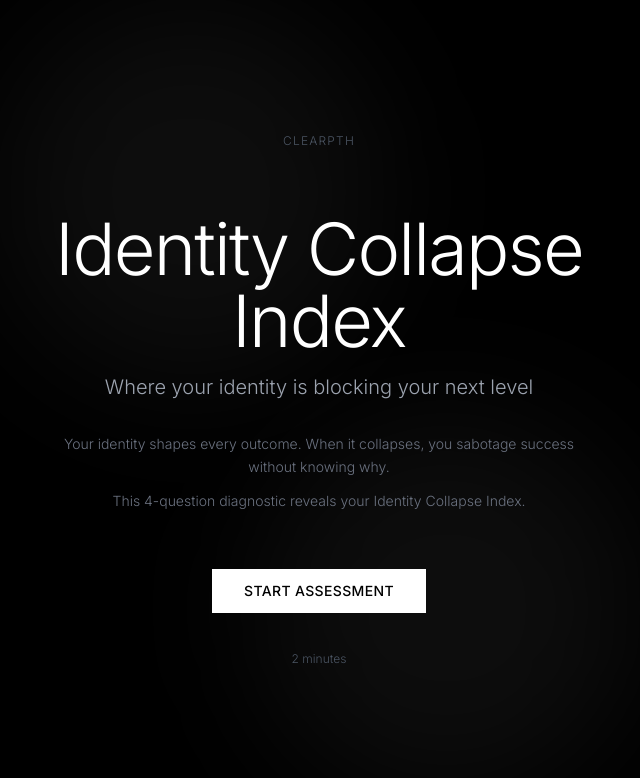
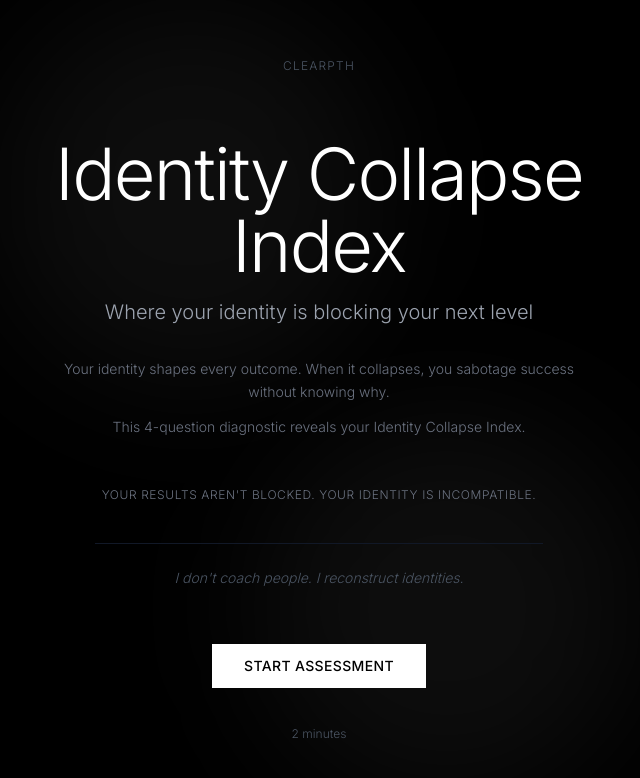
Before and after one commit to ewaters239811/levelup, a Next.js app: page / in a window 1280 px wide. Shown: the top 778 px of the page, without its empty margins (321-961 px from the left). Built offline with nearby package versions, Linux system fonts and the light colour scheme.

Commit message:
Add taglines to homepage: 'I don't coach people. I reconstruct identities.' and 'Your results aren't blocked. Your identity is incompatible.'

```diff
--- a/app/page.tsx
+++ b/app/page.tsx
@@ -37,6 +37,18 @@ export default function LandingPage() {
           </p>
         </div>
 
+        <div className="pt-4 max-w-md mx-auto">
+          <p className="text-xs text-gray-500 font-light uppercase tracking-wider">
+            Your results aren't blocked. Your identity is incompatible.
+          </p>
+        </div>
+
+        <div className="pt-2 max-w-md mx-auto">
+          <p className="text-sm text-gray-600 font-light italic border-t border-gray-900 pt-6">
+            I don't coach people. I reconstruct identities.
+          </p>
+        </div>
+
         <div className="pt-6">
           <Link
             href="/assessment"
```
